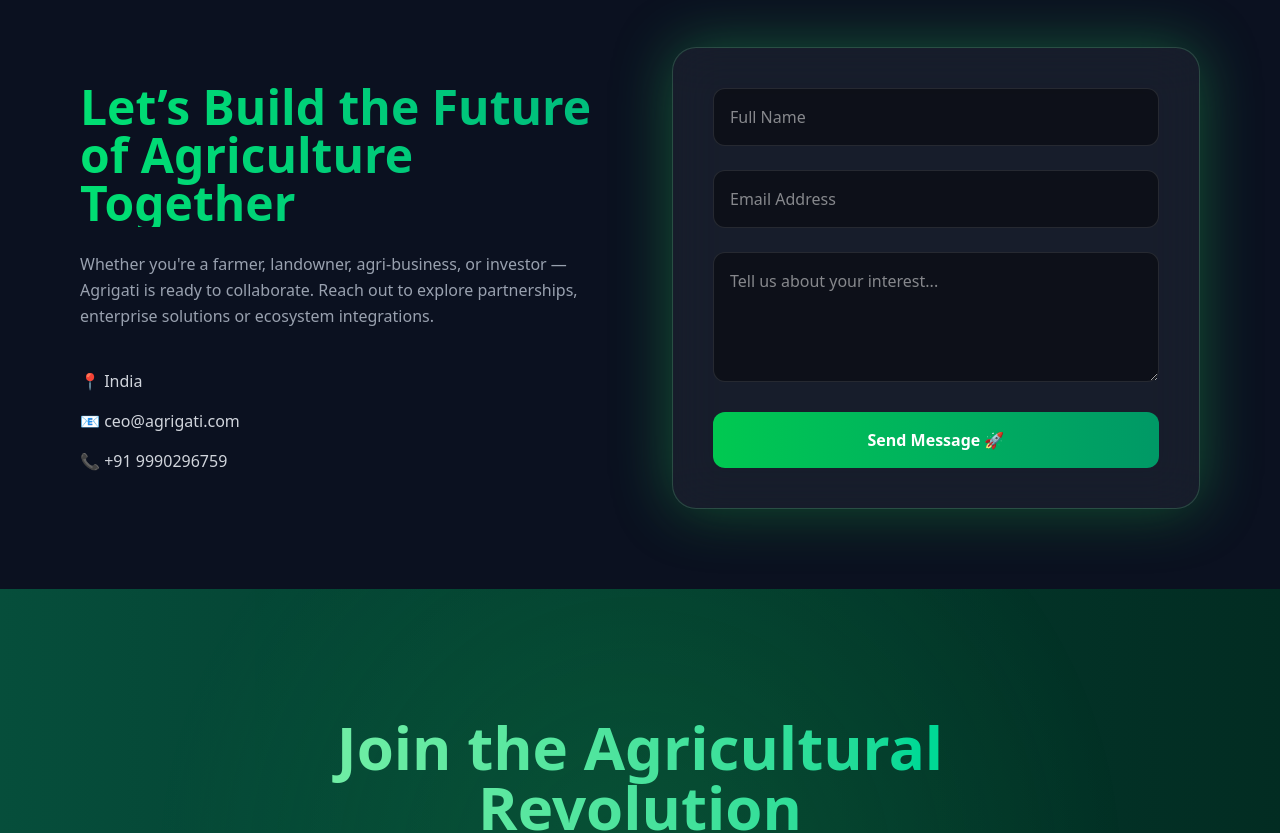
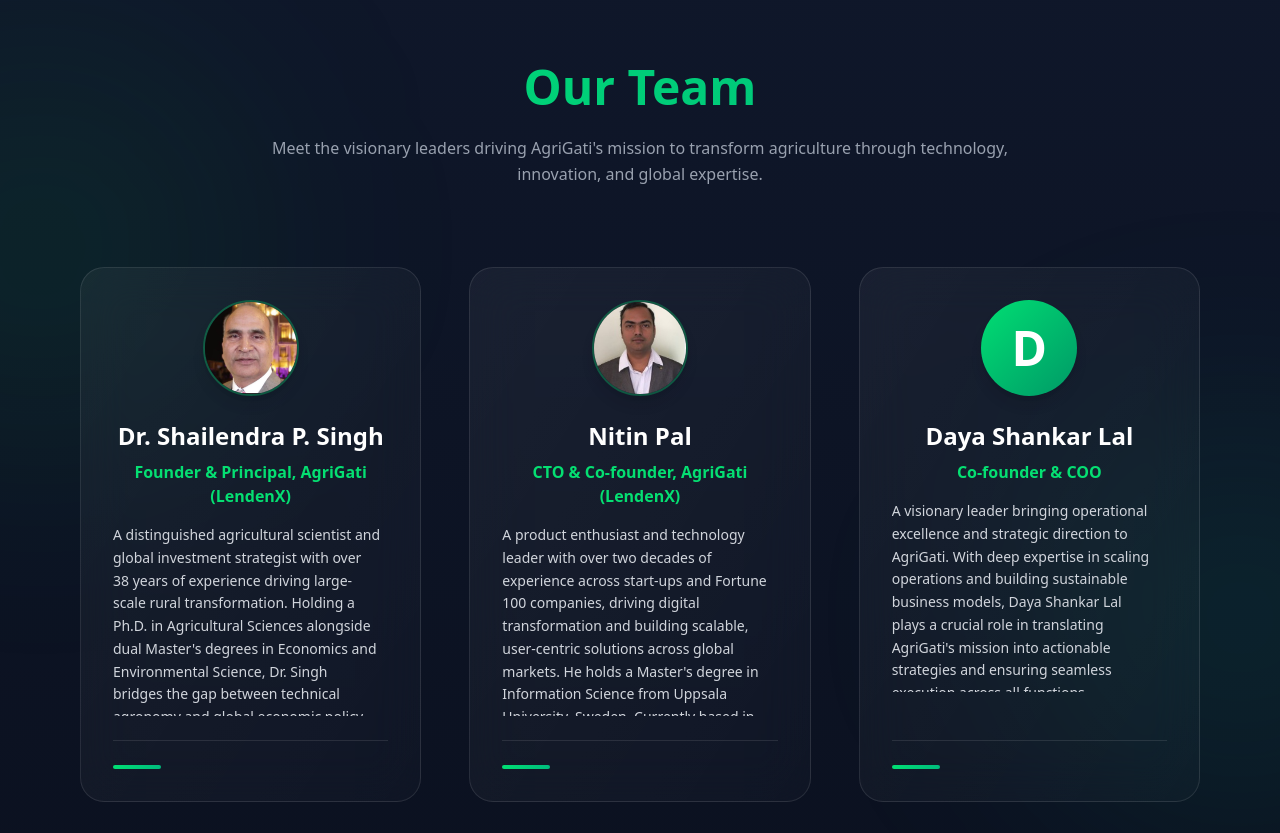
Before and after one commit to ShanuKumarSK/Agrigati, a React (Vite) app: page / in a window 1280 px wide. Shown: the part 5000-5833 px from the top of the page. Built offline with nearby package versions, Linux system fonts and the light colour scheme.

Commit message:
New Changes

```diff
--- a/src/App.tsx
+++ b/src/App.tsx
@@ -164,7 +164,10 @@
       </section>
 
       {/* ================= FEATURES ================= */}
-      <section id="features" className="py-16 md:py-24 px-6 md:px-20 relative z-10">
+      <section
+        id="features"
+        className="py-16 md:py-24 px-6 md:px-20 relative z-10"
+      >
         {/* Section Heading */}
         <div className="text-center mb-20">
           <h2 className="text-5xl font-extrabold bg-gradient-to-r from-green-400 to-emerald-500 bg-clip-text text-transparent">
@@ -518,6 +521,110 @@
         </div>
       </motion.section>
 
+      {/* ================= OUR TEAM ================= */}
+      <section
+        id="team"
+        className="py-12 md:py-24 relative bg-gradient-to-b from-[#0f172a] to-[#0b1120] border-b border-white/10 overflow-hidden"
+      >
+        {/* Background glow */}
+        <div className="absolute -left-40 top-20 w-[400px] h-[400px] bg-green-500/10 blur-[120px] rounded-full" />
+        <div className="absolute -right-40 bottom-20 w-[400px] h-[400px] bg-emerald-400/10 blur-[120px] rounded-full" />
+
+        <div className="relative z-10 text-center px-6 md:px-20 max-w-7xl mx-auto">
+          <motion.div
+            initial="hidden"
+            whileInView="visible"
+            variants={fadeUp}
+            viewport={{ once: true }}
+          >
+            <h2 className="text-4xl md:text-5xl font-bold mb-6 bg-gradient-to-r from-green-400 to-emerald-500 bg-clip-text text-transparent">
+              Our Team
+            </h2>
+            <p className="max-w-3xl mx-auto text-gray-400 mb-20 leading-relaxed">
+              Meet the visionary leaders driving AgriGati's mission to transform
+              agriculture through technology, innovation, and global expertise.
+            </p>
+          </motion.div>
+
+          <div className="grid md:grid-cols-3 gap-8 lg:gap-12">
+            {[
+              {
+                name: "Dr. Shailendra P. Singh",
+                role: "Founder & Principal, AgriGati (LendenX)",
+                image: "/ourTeam/dr-shailendra.jpeg",
+                bio: "A distinguished agricultural scientist and global investment strategist with over 38 years of experience driving large-scale rural transformation. Holding a Ph.D. in Agricultural Sciences alongside dual Master's degrees in Economics and Environmental Science, Dr. Singh bridges the gap between technical agronomy and global economic policy. His career spans more than 20 countries across South and Central Asia, Eastern Europe, and Africa. He has held high-level roles—including Chief Technical Advisor, Vice President, and International Consultant—for premier multilateral organizations such as the United Nations, The World Bank, and the Asian Development Bank (ADB). At AgriGati, he leverages his deep expertise to scale Indian agritech innovations into international markets.",
+              },
+              {
+                name: "Nitin Pal",
+                role: "CTO & Co-founder, AgriGati (LendenX)",
+                image: "/ourTeam/nitin-pal.jpeg",
+                bio: "A product enthusiast and technology leader with over two decades of experience across start-ups and Fortune 100 companies, driving digital transformation and building scalable, user-centric solutions across global markets. He holds a Master's degree in Information Science from Uppsala University, Sweden. Currently based in Stockholm, he is focused on developing digital infrastructure and enabling financial access within the agriculture ecosystem. His international experience spans consulting engagements with leading organizations such as Williams Lea Tag (UK), Toyota Financial Services (Sydney), and Fuji Xerox (Singapore). With a strong blend of product thinking, business strategy, and hands-on execution, he is focused on building impactful, scalable solutions at the intersection of technology, finance, and agriculture.",
+              },
+              {
+                name: "Daya Shankar Lal",
+                role: "Co-founder & COO",
+                bio: "A visionary leader bringing operational excellence and strategic direction to AgriGati. With deep expertise in scaling operations and building sustainable business models, Daya Shankar Lal plays a crucial role in translating AgriGati's mission into actionable strategies and ensuring seamless execution across all functions.",
+              },
+            ].map((member, index) => (
+              <motion.div
+                key={index}
+                initial="hidden"
+                whileInView="visible"
+                variants={{
+                  hidden: { opacity: 0, y: 40 },
+                  visible: {
+                    opacity: 1,
+                    y: 0,
+                    transition: { duration: 0.8, delay: index * 0.15 },
+                  },
+                }}
+                viewport={{ once: true }}
+                className="group relative"
+              >
+                <div className="relative p-8 rounded-3xl bg-gradient-to-br from-white/5 to-white/[0.02] backdrop-blur-xl border border-white/10 hover:border-green-400/40 transition-all duration-500 hover:shadow-lg hover:shadow-green-500/20 h-full flex flex-col">
+                  {/* Profile Icon/Image */}
+                  <div className="mb-6 flex justify-center">
+                    {(index === 0 || index === 1) && member.image ? (
+                      <img
+                        src={member.image}
+                        alt={member.name}
+                        className="relative w-24 h-24 rounded-full object-cover shadow-lg group-hover:scale-110 transition-transform duration-500 border-2 border-green-400/30"
+                      />
+                    ) : (
+                      <div className="relative w-24 h-24 rounded-full bg-gradient-to-br from-green-400 to-emerald-600 flex items-center justify-center text-5xl font-bold text-white shadow-lg group-hover:scale-110 transition-transform duration-500">
+                        {member.name.charAt(0)}
+                      </div>
+                    )}
+                  </div>
+
+                  {/* Name */}
+                  <h3 className="text-xl md:text-2xl font-bold text-white mb-2">
+                    {member.name}
+                  </h3>
+
+                  {/* Role */}
+                  <p className="text-green-400 text-sm md:text-base font-semibold mb-4">
+                    {member.role}
+                  </p>
+
+                  {/* Bio with fixed height and scrolling */}
+                  <div className="flex-grow flex flex-col mb-6">
+                    <p className="text-gray-300 text-sm leading-relaxed text-left overflow-y-auto h-48 pr-2 scrollbar-thin scrollbar-thumb-green-400/30 scrollbar-track-white/5">
+                      {member.bio}
+                    </p>
+                  </div>
+
+                  {/* Bottom accent line */}
+                  <div className="mt-auto pt-6 border-t border-white/10 group-hover:border-green-400/30 transition-colors">
+                    <div className="h-1 w-12 bg-gradient-to-r from-green-400 to-emerald-500 rounded-full" />
+                  </div>
+                </div>
+              </motion.div>
+            ))}
+          </div>
+        </div>
+      </section>
+
       {/* ================= CONTACT ================= */}
       <motion.section
         id="contact"
```
Also changed, not shown: public/ourTeam/dr-shailendra.jpeg (added), public/ourTeam/nitin-pal.jpeg (added).
